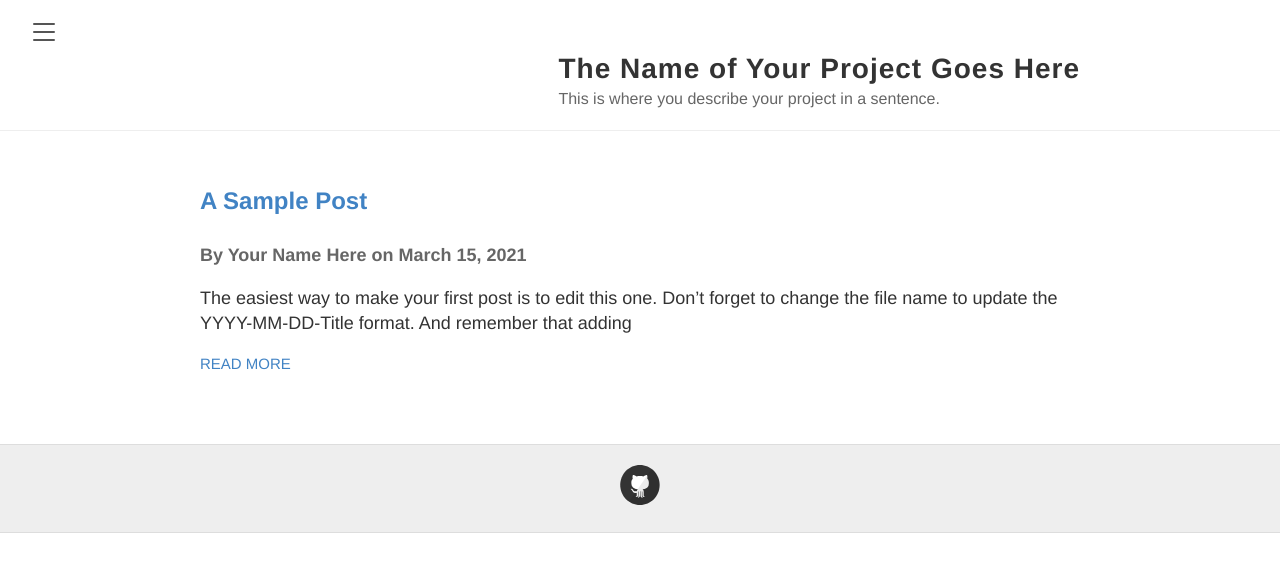
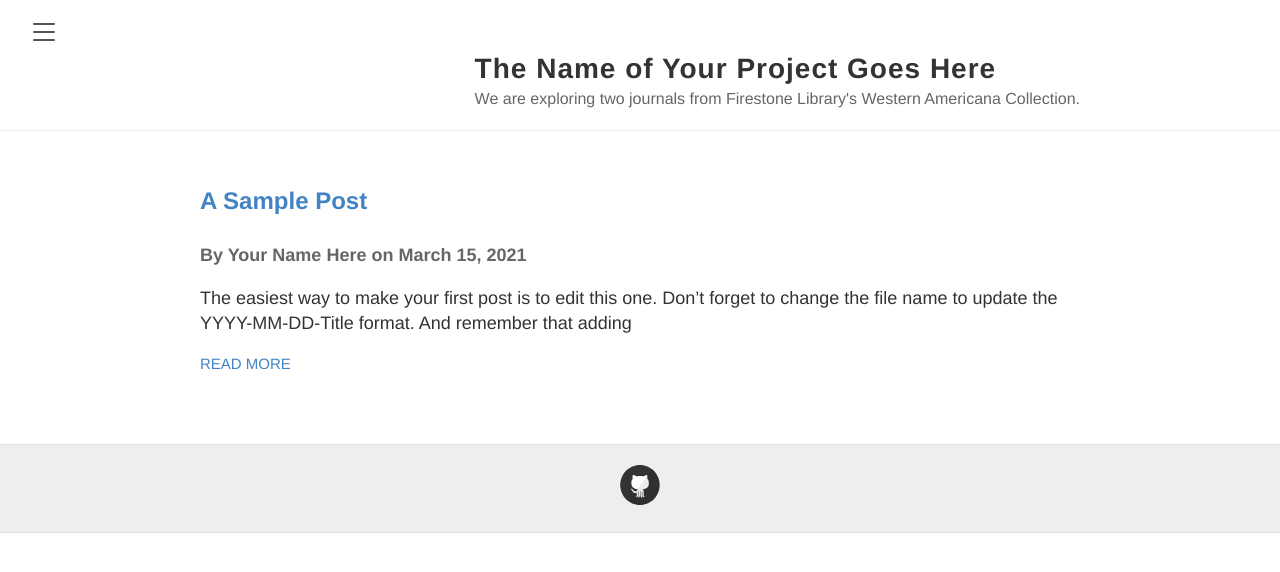
Before and after one commit to HUM-331-Princeton/manifest-destiny, a Jekyll site: the page built from index.md, in a window 1280 px wide. Shown: the top 572 px of the page. Built offline with Jekyll 4.4.1, drawn with Linux system fonts in a browser that asks for light colours.

Commit message:
Update _config.yml

```diff
--- a/_config.yml
+++ b/_config.yml
@@ -6,7 +6,7 @@
 name: The Name of Your Project Goes Here
 
 # Short bio or description (displayed in the header)
-description: This is where you describe your project in a sentence.
+description: We are exploring two journals from Firestone Library's Western Americana Collection.
 
 # URL of an image you'd like to appear in your header.
 # It should be long and rectangular to feature as a banner image.
```
